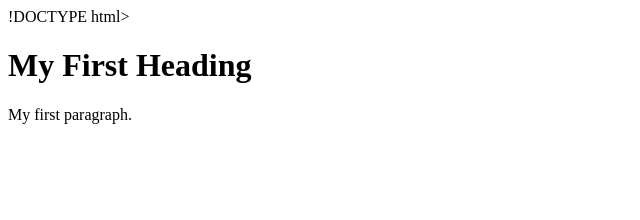
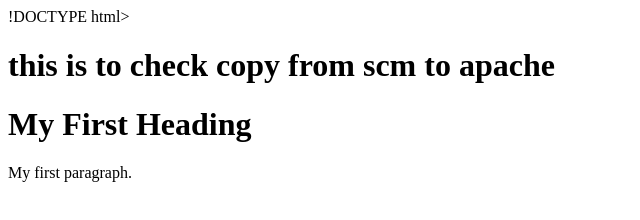
Before and after one commit to Manishamg/Jenkins, a plain HTML site: page index.html in a window 1280 px wide. Shown: the whole page, without its empty margins (0-640 px from the left). Drawn offline with Linux system fonts and the light colour scheme.

Commit message:
Update index.html

```diff
--- a/index.html
+++ b/index.html
@@ -1,7 +1,7 @@
 !DOCTYPE html>
 <html>
 <body>
-
+<h1>this is to check copy from scm to apache </h1>
 <h1>My First Heading</h1>
 
 <p>My first paragraph.</p>
```
